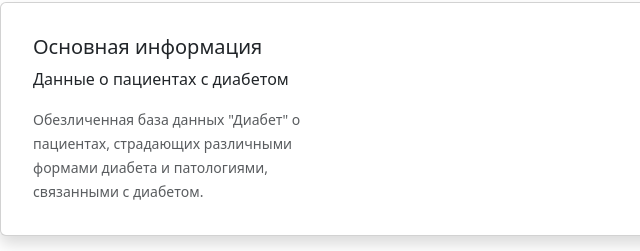
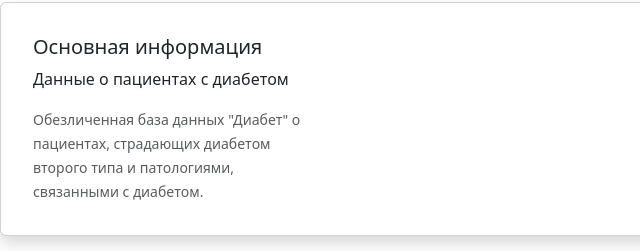
Before and after one commit to Alex-Samarkin/DataBaseDia, a plain HTML site: page index.html in a window 1280 px wide. Shown: the part 263-514 px from the top of the page, 0-640 px from the left. Drawn offline with Linux system fonts and the light colour scheme.

Commit message:
Update index.html
заменил разные диабеты на диабет второго типа

```diff
--- a/index.html
+++ b/index.html
@@ -61,7 +61,7 @@
                   <h5 class="card-title">Основная информация</h5>
                   <p class="card-text">Данные о пациентах с диабетом</p>
                   <p class="card-text"><small class="text-muted">
-                    Обезличенная база данных "Диабет" о пациентах, страдающих различными формами диабета и патологиями, связанными с диабетом.</small>
+                    Обезличенная база данных "Диабет" о пациентах, страдающих диабетом второго типа и патологиями, связанными с диабетом.</small>
                   </p>
                 </div>
                 </div>
```
